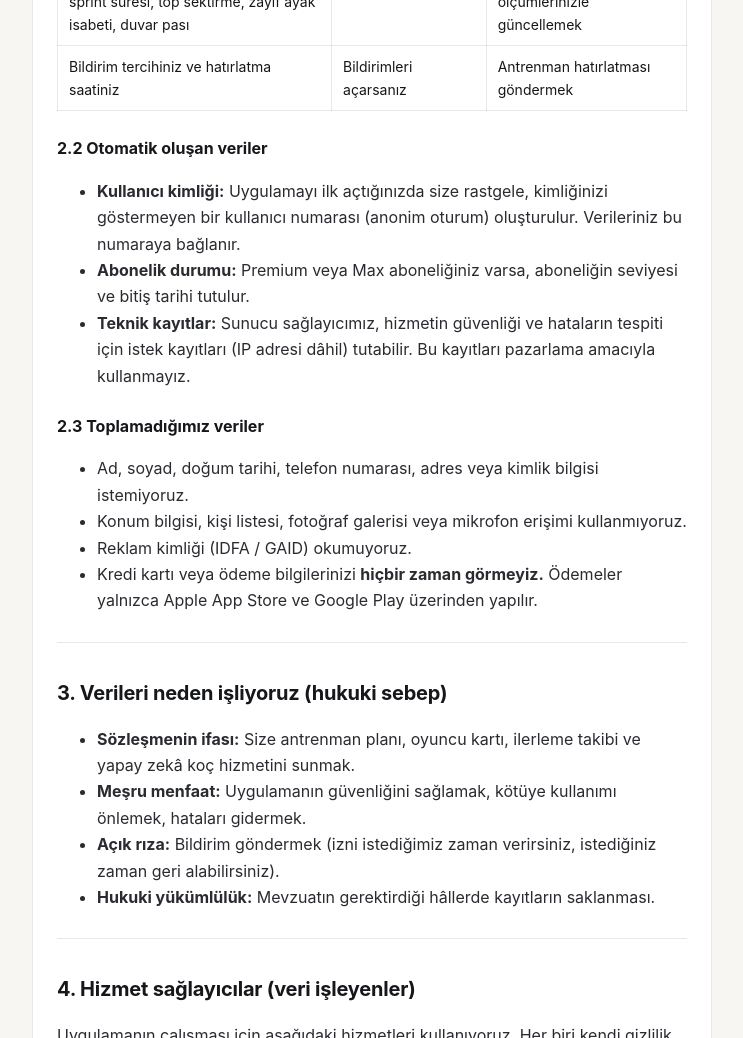
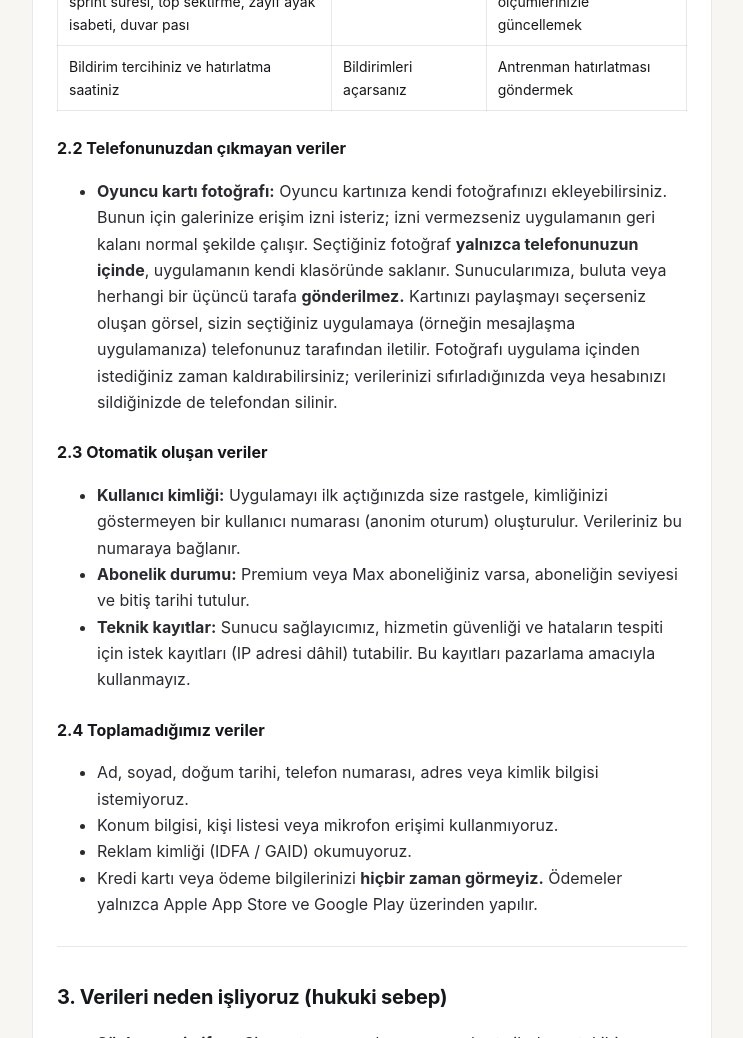
Before and after one commit to helaaposee/sahada-legal, a plain HTML site: page gizlilik-politikasi.html in a window 1280 px wide. Shown: the part 1360-2398 px from the top of the page, without its empty margins (268-1011 px from the left). Drawn offline with Linux system fonts and the light colour scheme.

Commit message:
Gizlilik politikasina oyuncu karti fotografi maddesi eklendi

```diff
--- a/gizlilik-politikasi.html
+++ b/gizlilik-politikasi.html
@@ -96,16 +96,21 @@ footer a{color:var(--faint)}
 <td>Antrenman hatırlatması göndermek</td>
 </tr>
 </tbody></table>
-<h3>2.2 Otomatik oluşan veriler</h3>
+<h3>2.2 Telefonunuzdan çıkmayan veriler</h3>
+<ul>
+<li><strong>Oyuncu kartı fotoğrafı:</strong> Oyuncu kartınıza kendi fotoğrafınızı ekleyebilirsiniz. Bunun için galerinize erişim izni isteriz; izni vermezseniz uygulamanın geri kalanı normal şekilde çalışır. Seçtiğiniz fotoğraf <strong>yalnızca telefonunuzun içinde</strong>, uygulamanın kendi klasöründe saklanır. Sunucularımıza, buluta veya herhangi bir üçüncü tarafa <strong>gönderilmez.</strong> Kartınızı paylaşmayı seçerseniz oluşan görsel, sizin seçtiğiniz uygulamaya (örneğin mesajlaşma uygulamanıza) telefonunuz tarafından iletilir. Fotoğrafı uygulama içinden istediğiniz zaman kaldırabilirsiniz; verilerinizi sıfırladığınızda veya hesabınızı sildiğinizde de telefondan silinir.</li>
+</ul>
+
+<h3>2.3 Otomatik oluşan veriler</h3>
 <ul>
 <li><strong>Kullanıcı kimliği:</strong> Uygulamayı ilk açtığınızda size rastgele, kimliğinizi göstermeyen bir kullanıcı numarası (anonim oturum) oluşturulur. Verileriniz bu numaraya bağlanır.</li>
 <li><strong>Abonelik durumu:</strong> Premium veya Max aboneliğiniz varsa, aboneliğin seviyesi ve bitiş tarihi tutulur.</li>
 <li><strong>Teknik kayıtlar:</strong> Sunucu sağlayıcımız, hizmetin güvenliği ve hataların tespiti için istek kayıtları (IP adresi dâhil) tutabilir. Bu kayıtları pazarlama amacıyla kullanmayız.</li>
 </ul>
-<h3>2.3 Toplamadığımız veriler</h3>
+<h3>2.4 Toplamadığımız veriler</h3>
 <ul>
 <li>Ad, soyad, doğum tarihi, telefon numarası, adres veya kimlik bilgisi istemiyoruz.</li>
-<li>Konum bilgisi, kişi listesi, fotoğraf galerisi veya mikrofon erişimi kullanmıyoruz.</li>
+<li>Konum bilgisi, kişi listesi veya mikrofon erişimi kullanmıyoruz.</li>
 <li>Reklam kimliği (IDFA / GAID) okumuyoruz.</li>
 <li>Kredi kartı veya ödeme bilgilerinizi <strong>hiçbir zaman görmeyiz.</strong> Ödemeler yalnızca Apple App Store ve Google Play üzerinden yapılır.</li>
 </ul>
```
